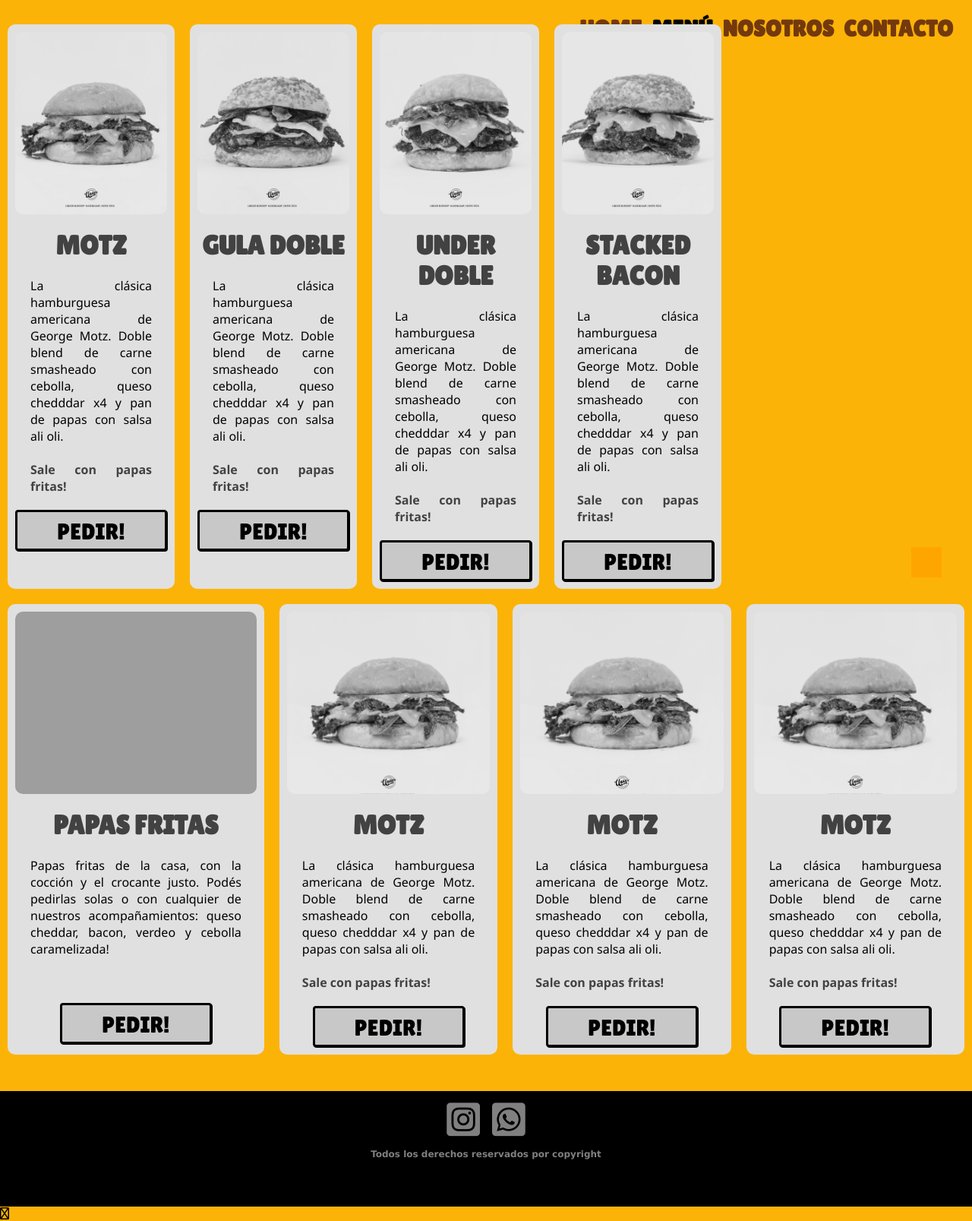
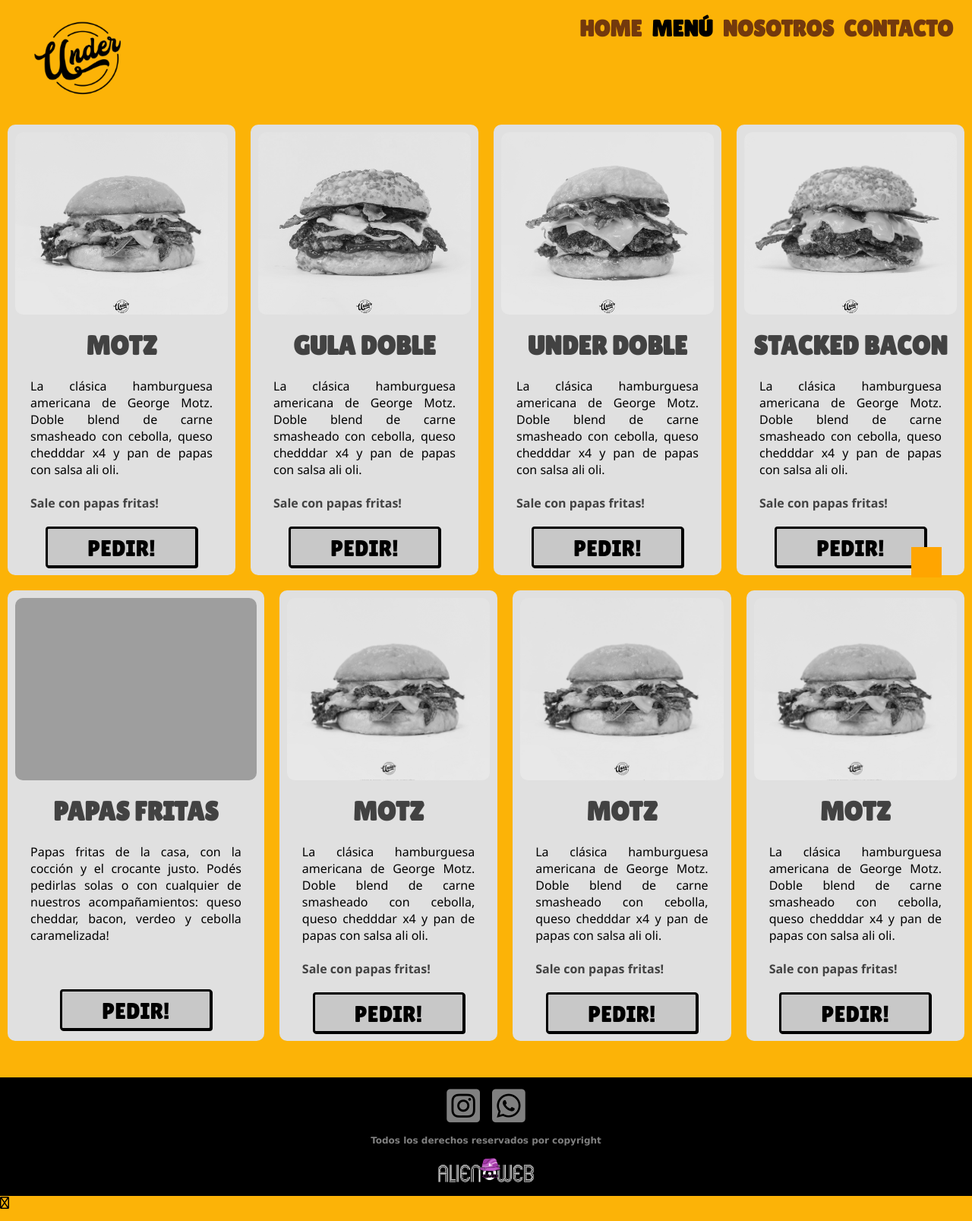
Before and after one commit to hernanherg/underburgers, a plain HTML site: page menu.html in a window 1280 px wide. Shown: the whole page at 76% size. Drawn offline with Linux system fonts and the light colour scheme; grey boxes are pictures that could not be loaded.

Commit message:
Update menu.html

```diff
--- a/menu.html
+++ b/menu.html
@@ -11,7 +11,7 @@
     <link rel="stylesheet" href="estilo.css">
     <title>MENU</title>
 
-    <link rel="icon" type="image/x-icon" href="imagenes/LOGO.png" />
+    <link rel="icon" type="image/x-icon" href="./LOGO.png" />
 
 </head>
 
@@ -19,7 +19,7 @@
 <body>
 
     <header class="header">
-        <a href="index.html"><img src="imagenes/LOGO PNG (3).png" alt=""></a>
+        <a href="index.html"><img src="./LOGO PNG (3).png" alt=""></a>
 
         <!--barra-->
         <nav class="barra">
@@ -217,7 +217,7 @@
         </div>
 
         <p>Todos los derechos reservados por copyright</p>
-        <a href="https://simplesistemas.com.ar/" target="_blank"><img src="imagenes/alien_png.png" alt=""></a>
+        <a href="https://simplesistemas.com.ar/" target="_blank"><img src="./alien_png.png" alt=""></a>
 
     </footer>
 
```
